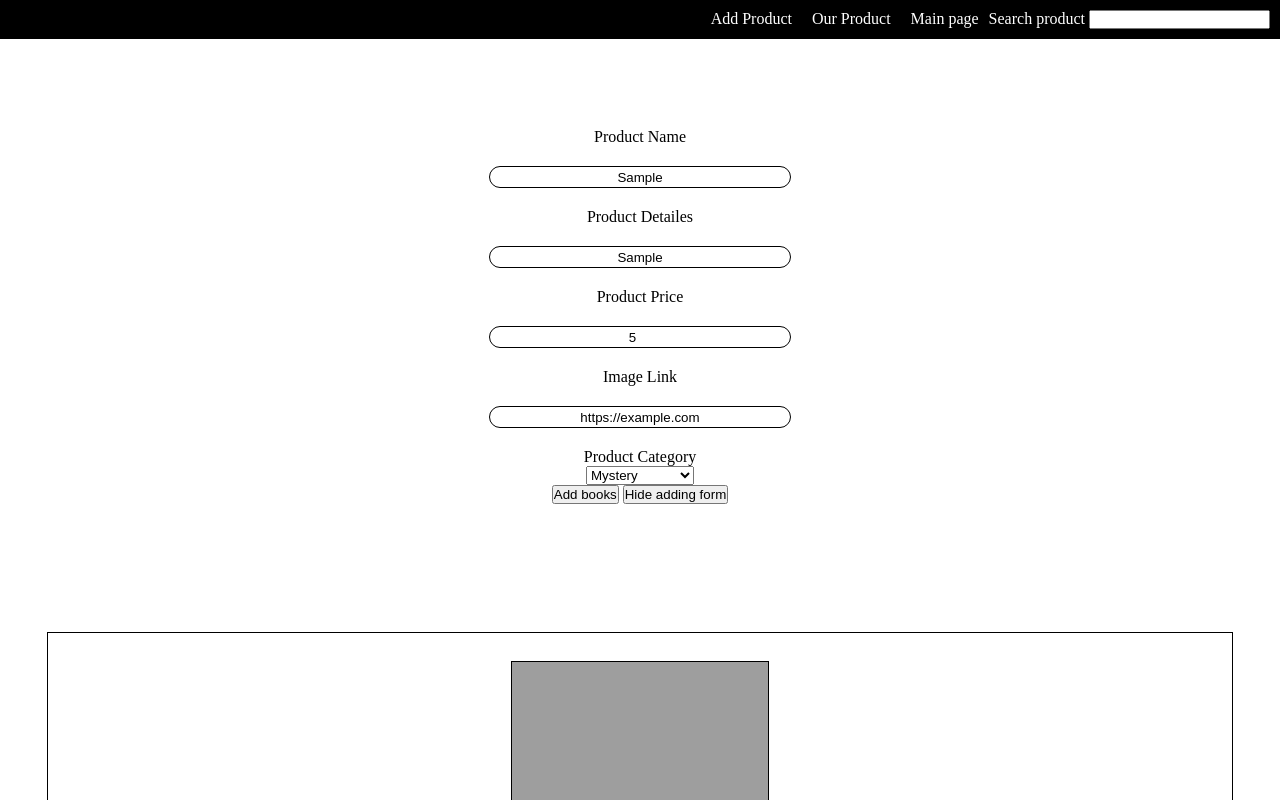
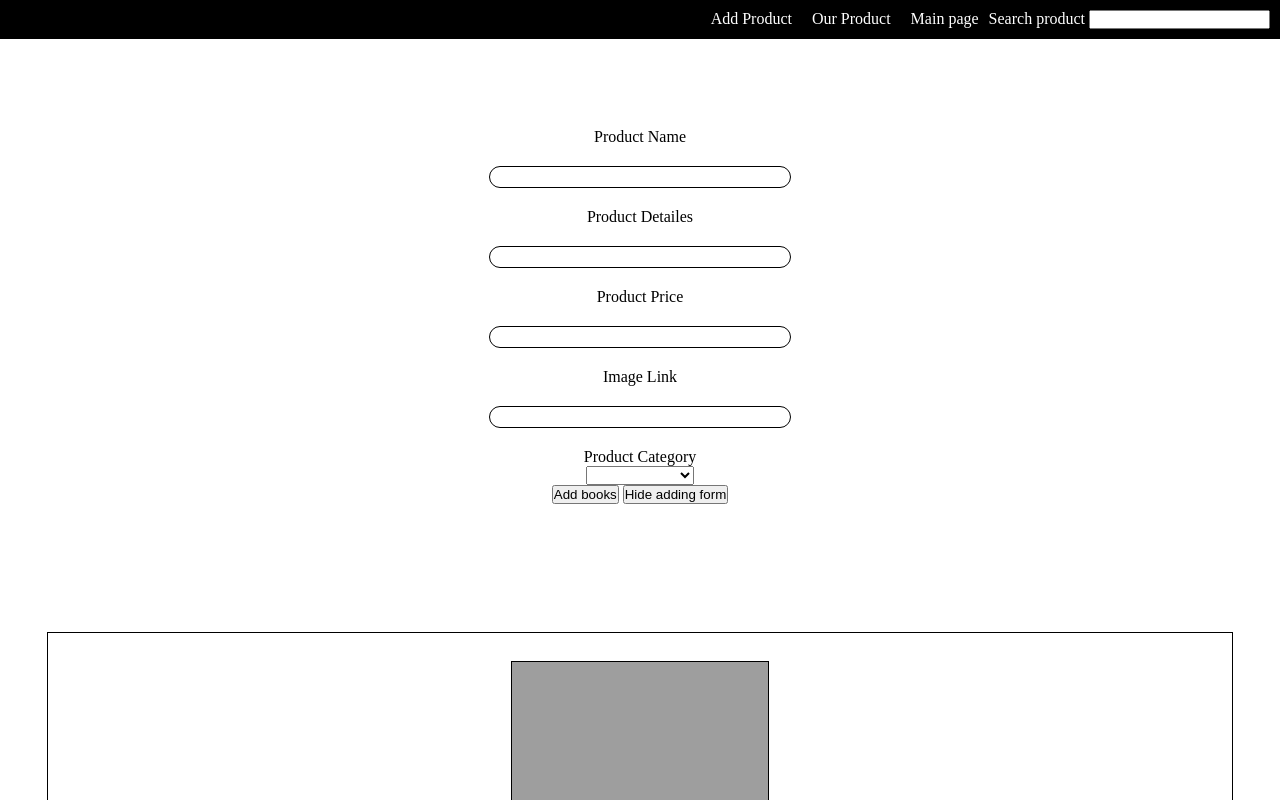
Before and after one commit to GSG-G8/proVision-BookStore, a website: page seller.html in a window 1280 px wide. Both pictures are taken after typing "Sample", "Sample", "5", "https://example.com" into the empty fields and a click on the button "Add books". Shown: the top 800 px of the page. Drawn offline with Linux system fonts and the light colour scheme; grey boxes are pictures that could not be loaded.

Commit message:
changes have been made on show-items function relates #11

```diff
--- a/js/domseller.js
+++ b/js/domseller.js
@@ -1,23 +1,21 @@
+const add = document.getElementById("addBook");
+add.addEventListener("click", showProduct);
 
-
-
-///////// show product
-let add= document.getElementById('addBook');
-
-add.addEventListener('click',showProduct);
-let productsParent = document.getElementById('products');
-function showProduct(){
-  let namePro = document.getElementById('product-name').value;
-  let detPro = document.getElementById('product-detailes').value;
-  let pricePro = document.getElementById('product-price').value;
-  let imgPro = document.getElementById('product-image').value;
-  let catPro = document.getElementById('product-category').value;
-  addItem(namePro, detPro, pricePro, catPro, imgPro);
-  let ProSection = document.createElement('section');
-  productsParent.appendChild(ProSection);
-  ProSection.classList.add("products__sec");
-  ProSection.innerHTML = `
-          <img src=${imgPro} alt="book" />
+function showProduct() {
+  const namePro = document.getElementById("product-name").value;
+  const detPro = document.getElementById("product-detailes").value;
+  const pricePro = document.getElementById("product-price").value;
+  const imgPro = document.getElementById("product-image").value;
+  const catPro = document.getElementById("product-category").value;
+  let product = JSON.parse(localStorage.getItem("product"));
+  if (!product) {
+    product = [];
+  }
+  if (namePro && detPro && pricePro && imgPro && catPro) {
+    product = addItem(product, namePro, detPro, pricePro, catPro, imgPro);
+    localStorage.setItem("product", JSON.stringify(product));
+    const item = `<div id="${product.length}" class="products__sec">
+    <img src='${imgPro}' alt="book">
     <h2>${namePro}</h2>
     <p>${detPro}</p>
     <span>${pricePro}</span>
@@ -28,5 +26,14 @@ function showProduct(){
     <button class="products__sec-edit" type="button">
       Edit products
     </button>
-                  `
+  </div>`;
+    document.getElementById("product-name").value = "";
+    document.getElementById("product-detailes").value = "";
+    document.getElementById("product-price").value = "";
+    document.getElementById("product-image").value = "";
+    document.getElementById("product-category").value = "";
+    document.getElementById("products").insertAdjacentHTML('afterbegin',item);
+  } else {
+    alert("empty input not allowed");
   }
+}
--- a/package.json
+++ b/package.json
@@ -1,5 +1,5 @@
 {
-  "name": "proVision-BookStore",
+  "name": "provisionbookstore",
   "version": "1.0.0",
   "description": "",
   "main": "index.js",
--- a/seller.html
+++ b/seller.html
@@ -22,7 +22,7 @@
     <main>
       <form id="add" class="addproduct">
         <label for="product-name">Product Name</label><br />
-        <input type="text" id="product-name" /><br />
+        <input type="text" id="product-name" required/><br />
         <label for="product-detailes">Product Detailes</label><br />
         <input type="text" id="product-detailes" /><br />
         <label for="product-price">Product Price</label><br />
```
Lines whose indentation alone changed are shown as unchanged.
